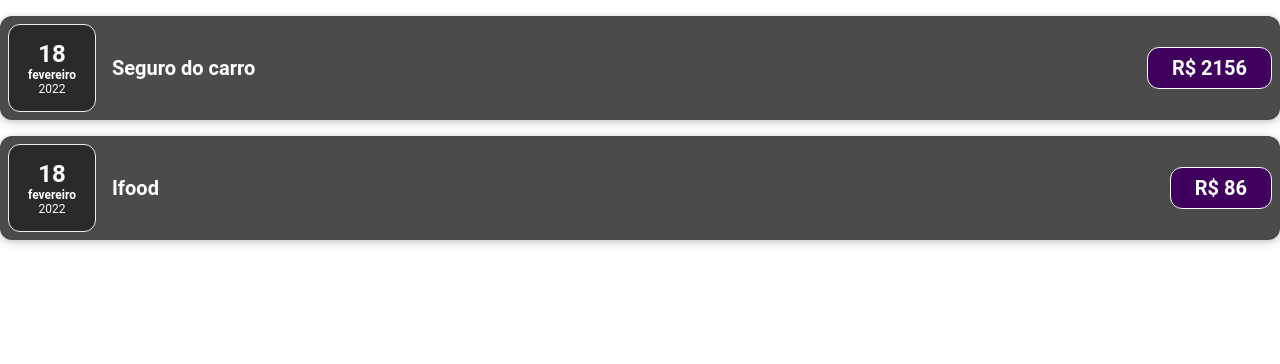
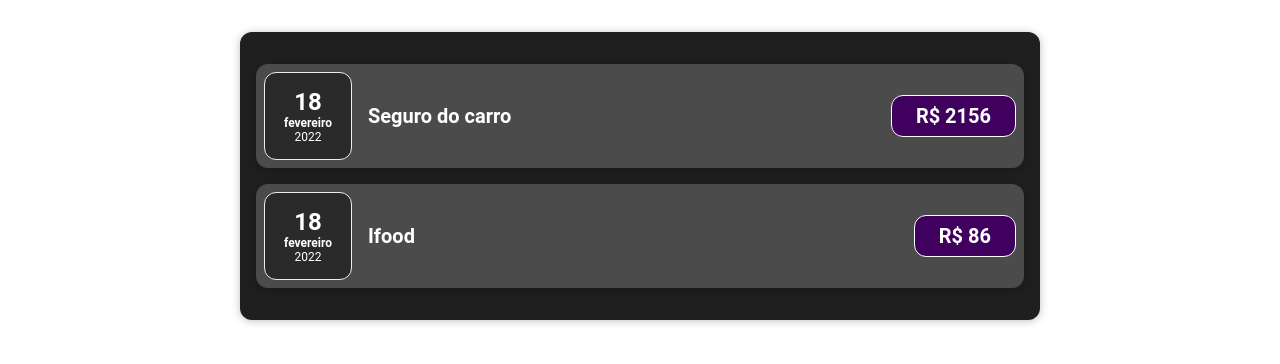
Before and after one commit to murilo-conde/react-learning, a React (Create React App) app in the folder 01/: page / in a window 1280 px wide. Shown: the top 364 px of the page. Built offline with nearby package versions, Linux system fonts and the light colour scheme.

Commit message:
create expense item list component

```diff
--- a/01/src/App.js
+++ b/01/src/App.js
@@ -1,4 +1,4 @@
-import ExpenseItem from "./components/ExpenseItem";
+import ExpenseItemList from "./components/ExpenseItemList";
 
 function App() {
   let expenses = [
@@ -8,9 +8,7 @@ function App() {
 
   return (
     <div>
-      {expenses.map((expense) => {
-        return <ExpenseItem {...expense} />;
-      })}
+      <ExpenseItemList expenses={expenses} />
     </div>
   );
 }
--- /dev/null
+++ b/01/src/components/ExpenseItemList.css
@@ -0,0 +1,9 @@
+.expense-list {
+  padding: 1rem;
+  background-color: rgb(31, 31, 31);
+  margin: 2rem auto;
+  width: 50rem;
+  max-width: 95%;
+  border-radius: 12px;
+  box-shadow: 0 1px 8px rgba(0, 0, 0, 0.25);
+}
--- /dev/null
+++ b/01/src/components/ExpenseItemList.js
@@ -0,0 +1,17 @@
+import "./ExpenseItemList.css";
+
+import ExpenseItem from "./ExpenseItem";
+
+function ExpenseItemList(props) {
+  const { expenses } = props;
+
+  return (
+    <div className="expense-list">
+      {expenses.map((expense) => {
+        return <ExpenseItem {...expense} />;
+      })}
+    </div>
+  );
+}
+
+export default ExpenseItemList
```
